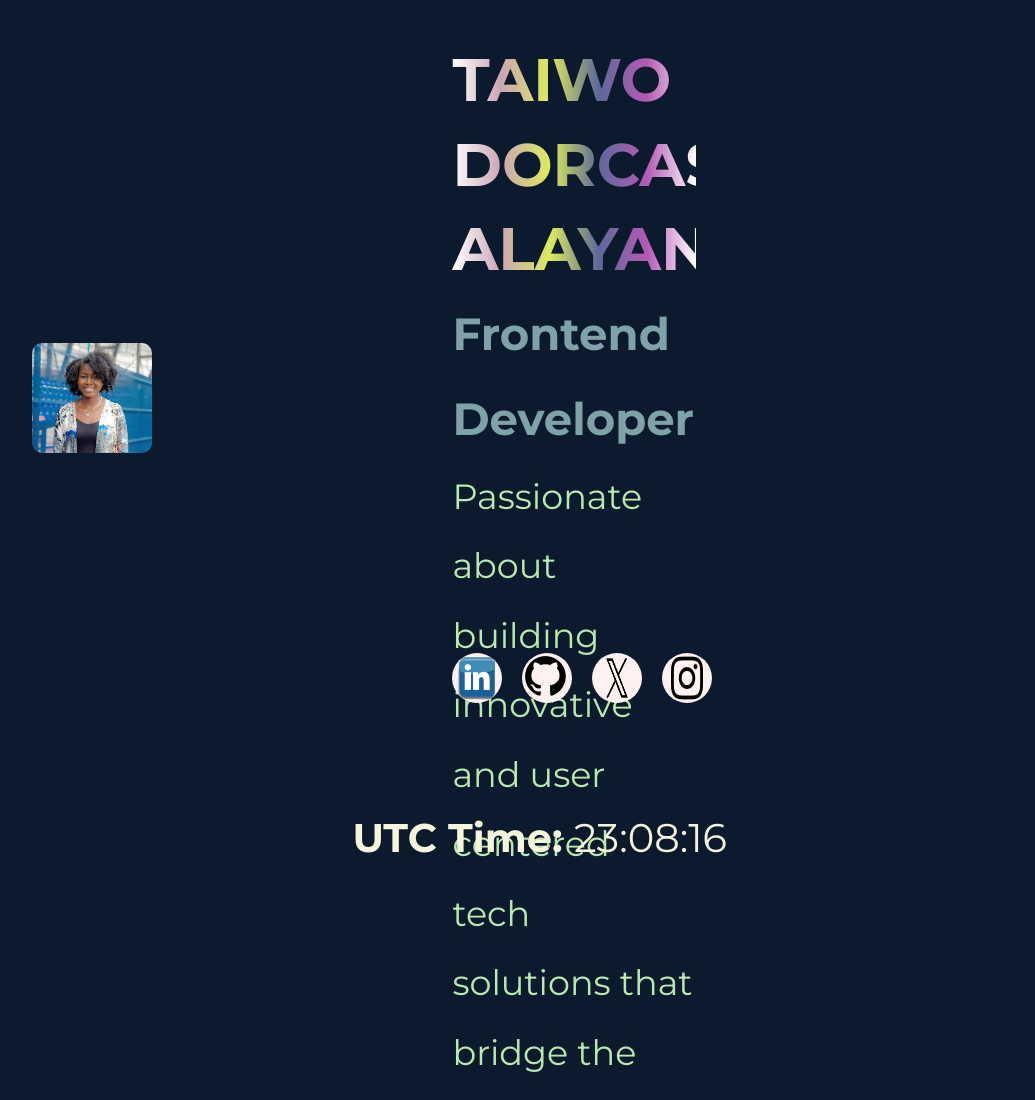
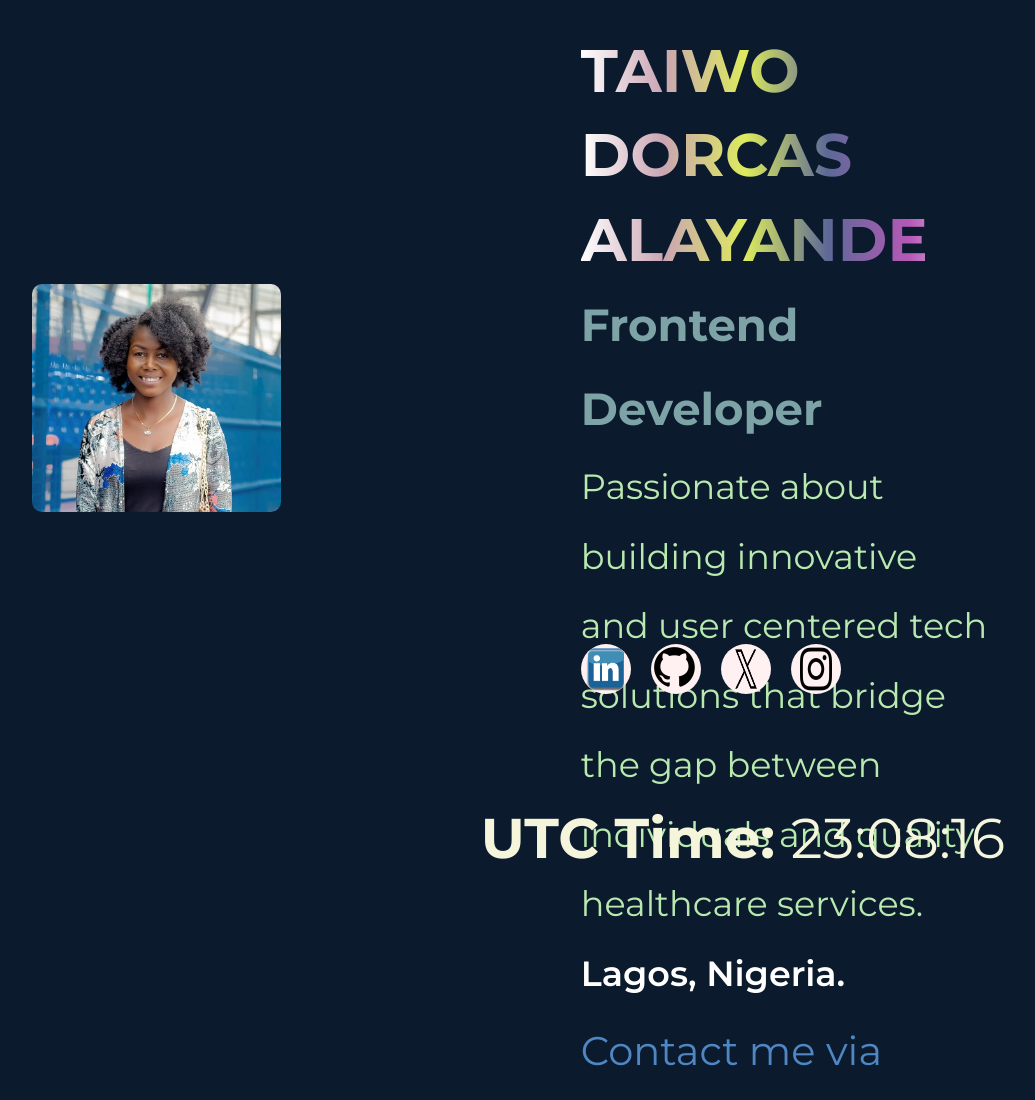
Before and after one commit to Taiyelolu-coder/HNG-task-0, a plain HTML site: page index.html in a window 1280 px wide. Shown: the top 1100 px of the page, without its empty margins (158-1193 px from the left). Drawn offline with Linux system fonts and the light colour scheme; a web font is replaced by a local one.

Commit message:
next commit

```diff
--- a/style.css
+++ b/style.css
@@ -29,7 +29,7 @@ body{
 }
 
 .image{
-    width: 40%;
+    width: 100%;
     margin-top: 0;
     margin-left: 40px;
 
@@ -57,7 +57,7 @@ body{
     display: flex;
     flex-direction: column;
     justify-content: space-around;
-    width: 60%;
+    width: 100%;
     padding: 100px;
     height: 600px;
     text-align: start;
@@ -90,7 +90,7 @@ body{
 }
 
 .utc-time{
-    font-size: 2.5em;
+    font-size: 3.5em;
     color: beige;
 }
 
@@ -102,7 +102,7 @@ body{
 
 .name a:hover{
     text-decoration: underline;
-    color: rgb(121, 36, 36);
+    color: rgb(180, 59, 59);
 }
 
 .social-links{
```
